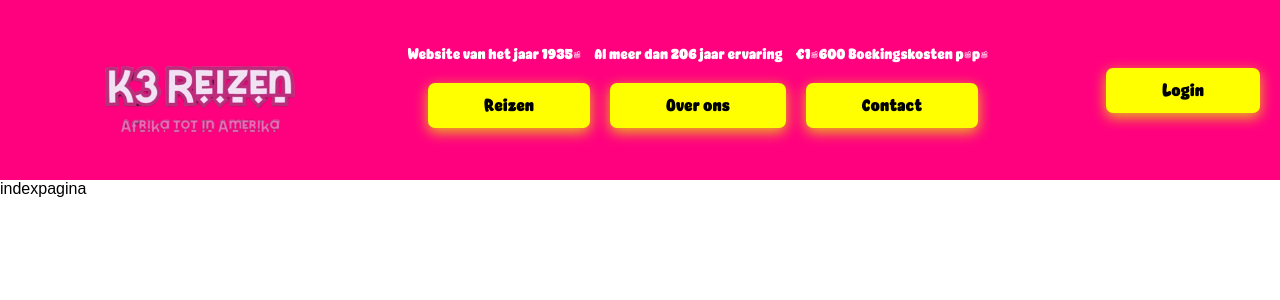
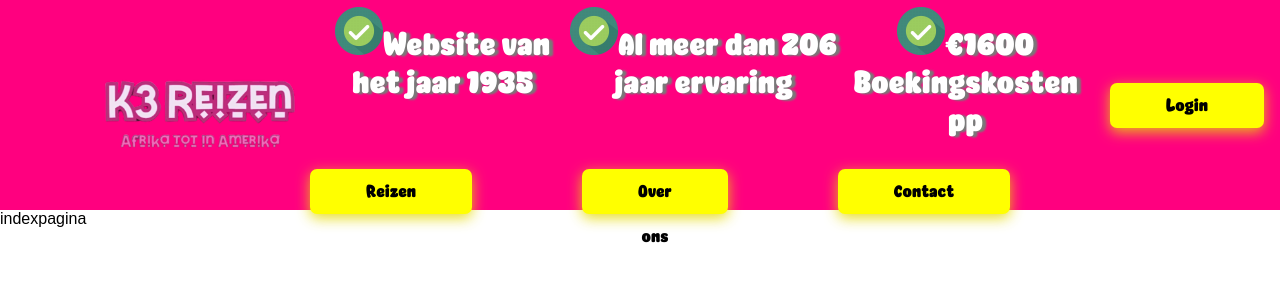
Before and after one commit to Roexoe/Webaap2, a PHP site: page /index.php in a window 1280 px wide. Shown: the top 300 px of the page. Run offline with PHP 8.4, Linux system fonts and the light colour scheme.

Commit message:
Styling header

```diff
--- a/html/header.php
+++ b/html/header.php
@@ -15,18 +15,18 @@
         </div>
         <div class="top-content">
             <div class="top-text">
-                <span>Website van het jaar 1935!</span>
-                <span>Al meer dan 206 jaar ervaring</span>
-                <span>€1.600 Boekingskosten p.p.</span>
+                <div><img class="check" src="img/check_green-small-icon.png" alt="CheckMark">Website van het jaar 1935</div>
+                <div><img class="check" src="img/check_green-small-icon.png" alt="CheckMark">Al meer dan 206 jaar ervaring</div>
+                <div><img class="check" src="img/check_green-small-icon.png" alt="CheckMark">€1600 Boekingskosten pp</div>
             </div>
             <div class="buttons">
-                <button>Reizen</button>
-                <button>Over ons</button>
-                <button>Contact</button>
+                <button type="buttons" onclick="location.href='reizen.php';">Reizen</button>
+                <button type="buttons" onclick="location.href='overons.php';">Over ons</button>
+                <button type="buttons" onclick="location.href='contact.php';">Contact</button>
             </div>
         </div>
         <div class="profile">
-            <button type="button" onclick="location.href='inlog.php';">Login</button>
+            <button type="buttons" onclick="location.href='inlog.php';">Login</button>
         </div>
     </header>
 </body>
--- a/html/styling/style.css
+++ b/html/styling/style.css
@@ -27,7 +27,7 @@ body, html {
 
 header {
     background-color: var(--header-background-color);
-    height: 180px;
+    height: 210px;
     display: flex;
     align-items: center;
     justify-content: space-between;
@@ -72,6 +72,7 @@ transition: background 0.2s ease,color 0.2s ease,box-shadow 0.2s ease;
 }
 .buttons button {
     margin: 10px;
+    margin-right: 100px;
     display: inline-block;
     outline: 0;
     cursor: pointer;
@@ -102,14 +103,13 @@ transition: background 0.2s ease,color 0.2s ease,box-shadow 0.2s ease;
 }
 
 .top-text {
-    margin-bottom: 10px; /* Add space between top-text and buttons */
     text-align: center; /* Center text */
-}
-
-.top-text span {
-    margin-right: 10px; /* Spacing between text elements */
-    font-size: 14px;
+    margin: 20px;
+    font-size: 30px;
     color: var(--text-color);
+    display: flex;
+    flex-direction: row;
+    text-shadow: 4px 1px 2px rgba(121, 121, 121, 1);
 }
 
 .buttons {
@@ -155,3 +155,7 @@ body {
 .cookie-popup button:hover {
     background-color: #45a049;
 }
+
+span {
+
+}
```
Also changed, not shown: html/img/check_green-small-icon.png (added).
